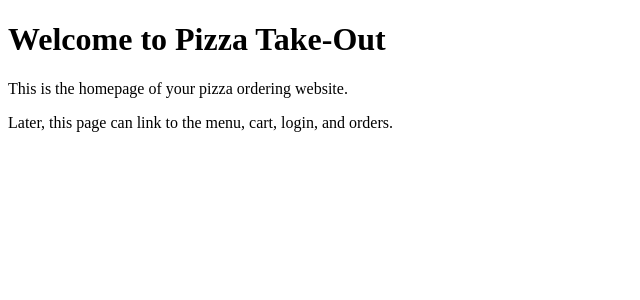
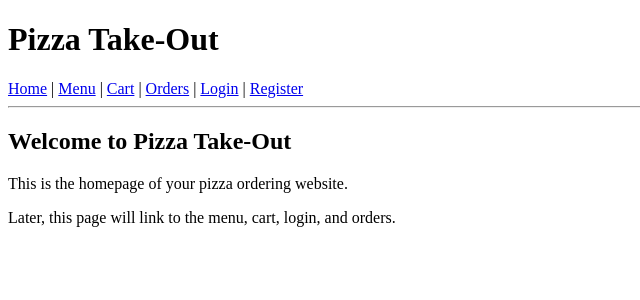
Before and after one commit to floramousavi/pizza_django_project, a Django app: page / in a window 1280 px wide. Shown: the top 300 px of the page, without its empty margins (0-640 px from the left). Run offline with Django 5.2, Linux system fonts and the light colour scheme.

Commit message:
added navigation bar to the template and extended menu template.

```diff
--- a/config/settings.py
+++ b/config/settings.py
@@ -57,7 +57,7 @@ ROOT_URLCONF = "config.urls"
 TEMPLATES = [
     {
         "BACKEND": "django.template.backends.django.DjangoTemplates",
-        "DIRS": [],
+        "DIRS": [BASE_DIR / "templates"],
         "APP_DIRS": True,
         "OPTIONS": {
             "context_processors": [
--- a/menu/templates/menu/home.html
+++ b/menu/templates/menu/home.html
@@ -1,13 +1,9 @@
-<!DOCTYPE html>
-<html lang="en">
-<head>
-    <meta charset="UTF-8">
-    <meta name="viewport" content="width=device-width, initial-scale=1.0">
-    <title>Pizza Take-Out</title>
-</head>
-<body>
-    <h1>Welcome to Pizza Take-Out</h1>
+{% extends "base.html" %}
+
+{% block title %}Home | Pizza Take-Out{% endblock %}
+
+{% block content %}
+    <h2>Welcome to Pizza Take-Out</h2>
     <p>This is the homepage of your pizza ordering website.</p>
-    <p>Later, this page can link to the menu, cart, login, and orders.</p>
-</body>
-</html>
+    <p>Later, this page will link to the menu, cart, login, and orders.</p>
+{% endblock %}
--- /dev/null
+++ b/templates/base.html
@@ -0,0 +1,27 @@
+<!DOCTYPE html>
+<html lang="en">
+<head>
+    <meta charset="UTF-8">
+    <meta name="viewport" content="width=device-width, initial-scale=1.0">
+    <title>{% block title %}Pizza Take-Out{% endblock %}</title>
+</head>
+<body>
+    <header>
+        <h1>Pizza Take-Out</h1>
+        <nav>
+            <a href="{% url 'menu:home' %}">Home</a> |
+            <a href="#">Menu</a> |
+            <a href="#">Cart</a> |
+            <a href="#">Orders</a> |
+            <a href="#">Login</a> |
+            <a href="#">Register</a>
+        </nav>
+        <hr>
+    </header>
+
+    <main>
+        {% block content %}
+        {% endblock %}
+    </main>
+</body>
+</html>
```
